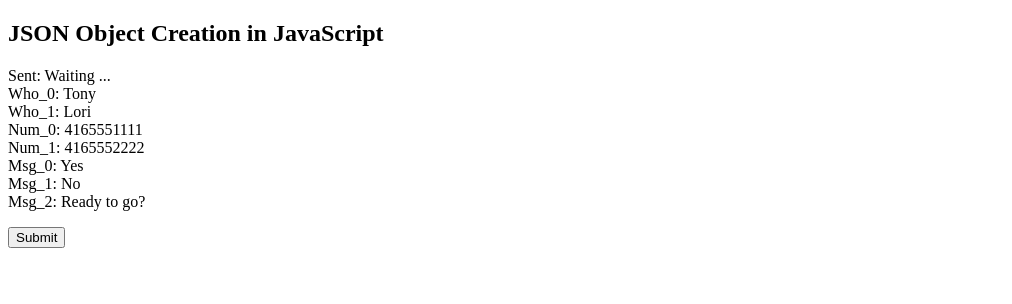
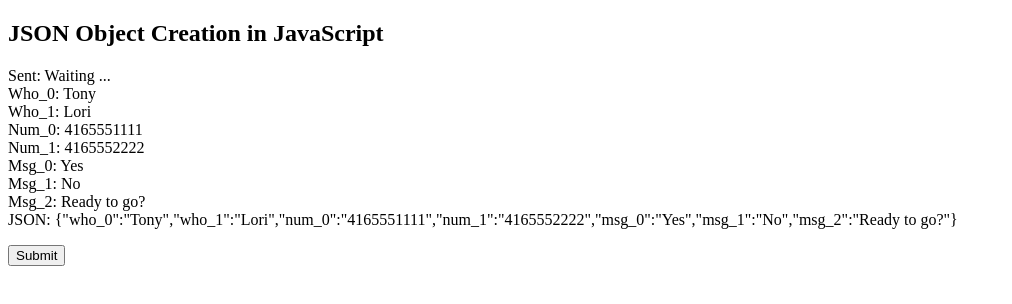
Before and after one commit to antonioasaro/Antonio-SMS_2.0, a plain HTML site: page config/index.html in a window 1280 px wide. Shown: the whole page, without its empty margins (0-1012 px from the left). Drawn offline with Linux system fonts and the light colour scheme.

Commit message:
Print json var

```diff
--- a/config/index.html
+++ b/config/index.html
@@ -12,6 +12,7 @@ Num_1: <span id="num_1"></span><br>
 Msg_0: <span id="msg_0"></span><br>
 Msg_1: <span id="msg_1"></span><br>
 Msg_2: <span id="msg_2"></span><br>
+JSON: <span id="json"></span><br>
 </p>
 
 <button onclick="submit()">Submit</button>
@@ -36,6 +37,7 @@ document.getElementById("num_1").innerHTML=JSONObject.num_1;
 document.getElementById("msg_0").innerHTML=JSONObject.msg_0;
 document.getElementById("msg_1").innerHTML=JSONObject.msg_1;
 document.getElementById("msg_2").innerHTML=JSONObject.msg_2;
+document.getElementById("json").innerHTML=JSON.stringify(JSONObject);
 
 function submit() {
    document.getElementById("sent").innerHTML="All done";
```
